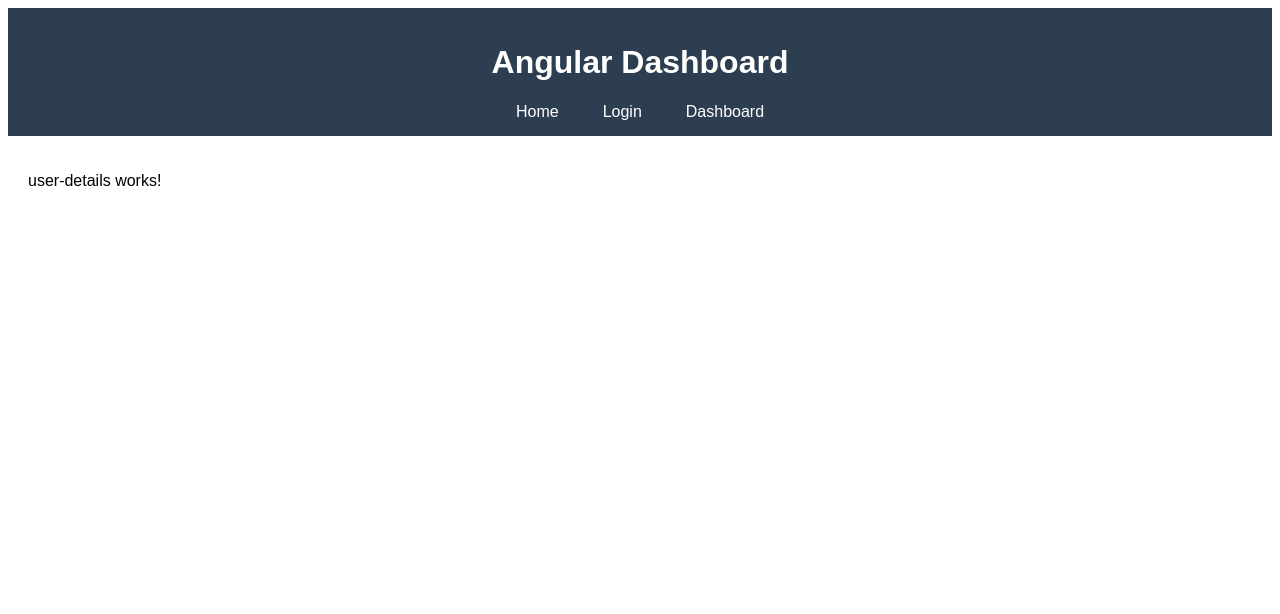
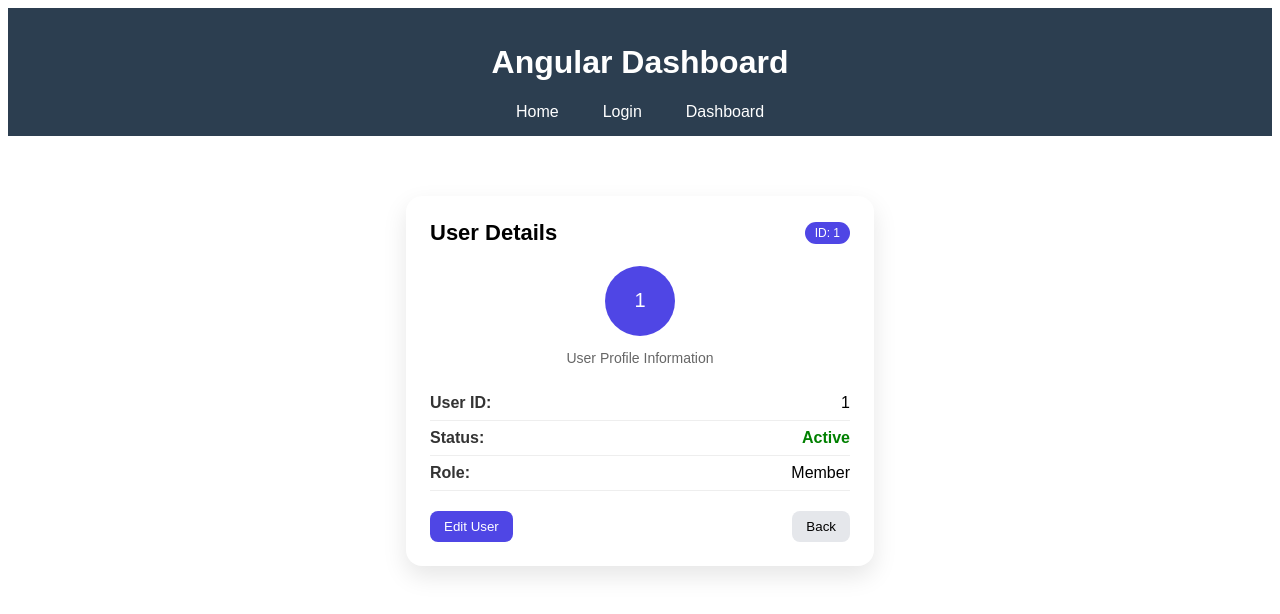
Before and after one commit to sahidulcse12/angular-dashboard, an Angular app: page /user/1 in a window 1280 px wide. Shown: the top 614 px of the page. Built offline with nearby package versions, Linux system fonts and the light colour scheme.

Commit message:
refactor user details component

```diff
--- a/src/app/features/user/user-details/user-details.css
+++ b/src/app/features/user/user-details/user-details.css
@@ -0,0 +1,122 @@
+.user-container {
+  display: flex;
+  justify-content: center;
+  align-items: center;
+  padding: 40px;
+  font-family: Arial, sans-serif;
+}
+
+.card {
+  width: 420px;
+  background: #ffffff;
+  border-radius: 16px;
+  padding: 24px;
+  box-shadow: 0 10px 25px rgba(0, 0, 0, 0.1);
+}
+
+.card-header {
+  display: flex;
+  justify-content: space-between;
+  align-items: center;
+}
+
+.card-header h2 {
+  margin: 0;
+  font-size: 22px;
+}
+
+.badge {
+  background: #4f46e5;
+  color: white;
+  padding: 4px 10px;
+  border-radius: 12px;
+  font-size: 12px;
+}
+
+.avatar-section {
+  text-align: center;
+  margin: 20px 0;
+}
+
+.avatar {
+  width: 70px;
+  height: 70px;
+  background: #4f46e5;
+  color: white;
+  border-radius: 50%;
+  display: flex;
+  justify-content: center;
+  align-items: center;
+  font-size: 20px;
+  margin: 0 auto 10px;
+}
+
+.subtitle {
+  color: #666;
+  font-size: 14px;
+}
+
+.info-section {
+  margin-top: 20px;
+}
+
+.info-row {
+  display: flex;
+  justify-content: space-between;
+  padding: 8px 0;
+  border-bottom: 1px solid #eee;
+}
+
+label {
+  font-weight: bold;
+  color: #333;
+}
+
+.active {
+  color: green;
+  font-weight: bold;
+}
+
+.actions {
+  margin-top: 20px;
+  display: flex;
+  justify-content: space-between;
+}
+
+.btn {
+  padding: 8px 14px;
+  border: none;
+  border-radius: 8px;
+  cursor: pointer;
+}
+
+.primary {
+  background: #4f46e5;
+  color: white;
+}
+
+.secondary {
+  background: #e5e7eb;
+}
+
+.loading-card {
+  text-align: center;
+  padding: 40px;
+  color: #666;
+}
+
+.spinner {
+  width: 30px;
+  height: 30px;
+  border: 3px solid #ddd;
+  border-top: 3px solid #4f46e5;
+  border-radius: 50%;
+  margin: 0 auto 10px;
+  animation: spin 1s linear infinite;
+}
+
+@keyframes spin {
+  100% {
+    transform: rotate(360deg);
+  }
+}
--- a/src/app/features/user/user-details/user-details.html
+++ b/src/app/features/user/user-details/user-details.html
@@ -1 +1,53 @@
-<p>user-details works!</p>
+<div class="user-container">
+
+  <div class="card" *ngIf="userId; else loading">
+
+    <!-- Header -->
+    <div class="card-header">
+      <h2>User Details</h2>
+      <span class="badge">ID: {{ userId }}</span>
+    </div>
+
+    <!-- Avatar Section -->
+    <div class="avatar-section">
+      <div class="avatar">
+        {{ userId }}
+      </div>
+      <p class="subtitle">User Profile Information</p>
+    </div>
+
+    <!-- Info Section -->
+    <div class="info-section">
+      <div class="info-row">
+        <label>User ID:</label>
+        <span>{{ userId }}</span>
+      </div>
+
+      <div class="info-row">
+        <label>Status:</label>
+        <span class="active">Active</span>
+      </div>
+
+      <div class="info-row">
+        <label>Role:</label>
+        <span>Member</span>
+      </div>
+    </div>
+
+    <!-- Actions -->
+    <div class="actions">
+      <button class="btn primary">Edit User</button>
+      <button class="btn secondary">Back</button>
+    </div>
+
+  </div>
+
+  <!-- Loading Template -->
+  <ng-template #loading>
+    <div class="loading-card">
+      <div class="spinner"></div>
+      <p>Loading user details...</p>
+    </div>
+  </ng-template>
+
+</div>
--- a/src/app/features/user/user-details/user-details.ts
+++ b/src/app/features/user/user-details/user-details.ts
@@ -1,9 +1,21 @@
-import { Component } from '@angular/core';
+import { CommonModule } from '@angular/common';
+import { Component, OnInit } from '@angular/core';
+import { ActivatedRoute } from '@angular/router';
 
 @Component({
   selector: 'app-user-details',
-  imports: [],
+  imports: [CommonModule],
   templateUrl: './user-details.html',
   styleUrl: './user-details.css',
 })
-export class UserDetails {}
+export class UserDetails implements OnInit {
+  userId : string | null = null;
+  constructor(private route: ActivatedRoute){}
+
+  ngOnInit(): void {
+    this.route.paramMap.subscribe(param=>{
+      this.userId = param.get('id');
+      // console.log('User Id : ',this.userId);
+    })
+  }
+}
```
